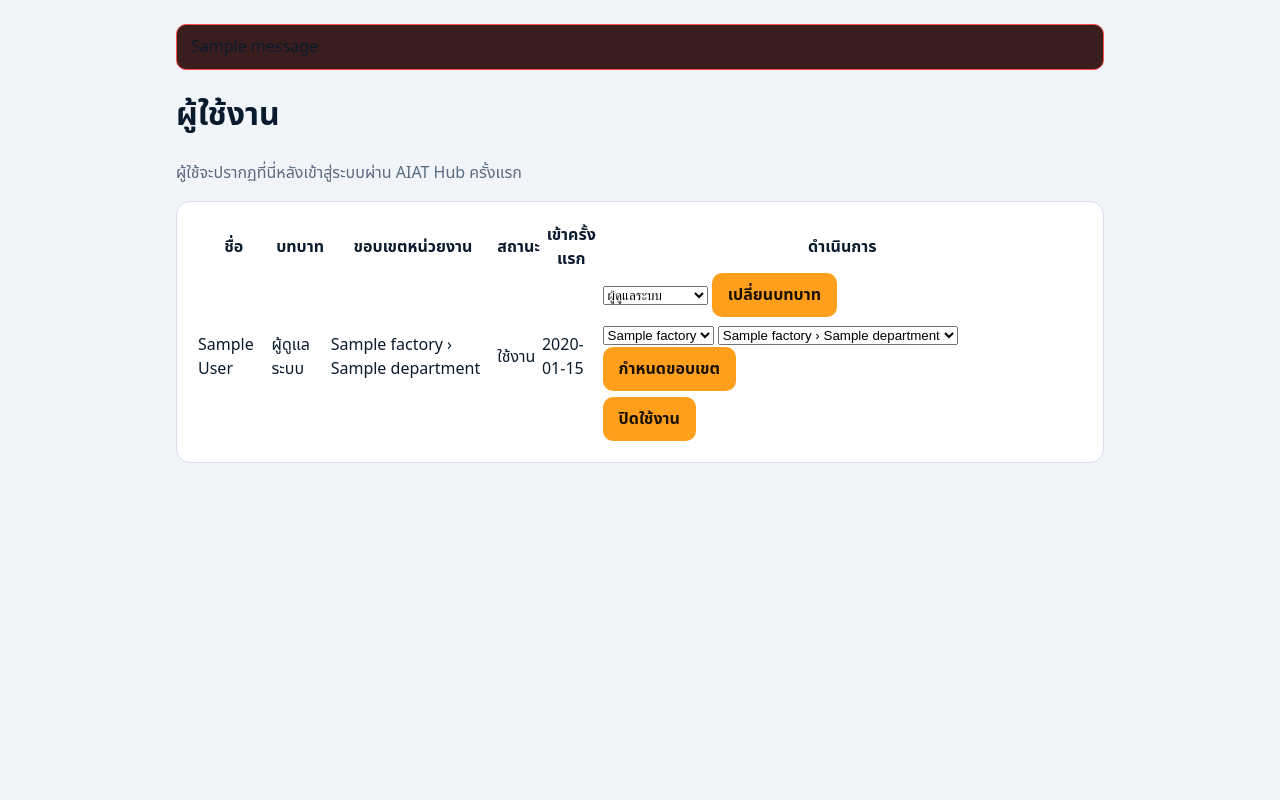
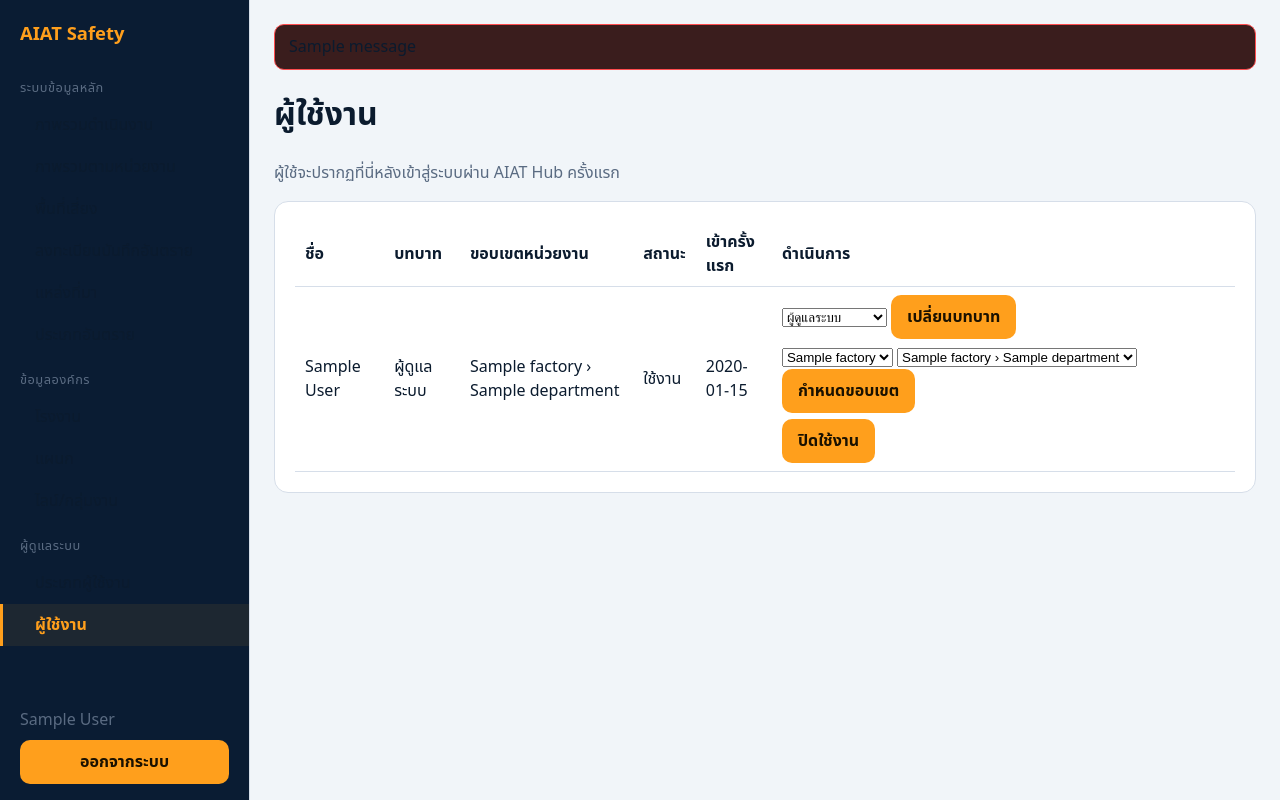
Before and after one commit to wexyzj123-hash/JoeKiattisak, a Flask app: page /admin/users in a window 1280 px wide. Run offline with Flask 3, Linux system fonts and the light colour scheme; the visitor is signed in with stand-in values (Sample User, id 1); data comes from the database, SQL or seed files in the repository; tables that the repository leaves empty hold one stand-in row (values such as "Sample post"); one stand-in notice (Sample message) is shown; parts of the project's set-up code (start-up, migrations or seed data) failed here and were passed over.

Commit message:
feat(safety): sidebar shell, placeholders and Phase 2 docs
Co-Authored-By: Claude Sonnet 5.5 <noreply@anthropic.com>
Claude-Session: https://claude.ai/code/session_014EQNQmJHP9a3NYCiw9Fuh7

```diff
--- a/safety/app.py
+++ b/safety/app.py
@@ -5,7 +5,7 @@ import hashlib
 import os
 from datetime import timedelta
 
-from flask import Flask
+from flask import Flask, g, request
 
 from shared.envfile import validate_secrets
 
@@ -35,11 +35,22 @@ def create_app(test_config: dict | None = None) -> Flask:
     install_csrf(app)
     app.before_request(load_user)
 
-    from .views import api, home, master, roles, sso, users
+    from .views import api, home, master, pages, roles, sso, users
+    app.register_blueprint(pages.bp)
     app.register_blueprint(users.bp)
     app.register_blueprint(master.bp)
     app.register_blueprint(roles.bp)
     app.register_blueprint(api.bp)
     app.register_blueprint(sso.bp)
     app.register_blueprint(home.bp)
+
+    @app.context_processor
+    def _nav():
+        if g.get("user") is None:
+            return {}
+        from .db import get_db
+        from .nav import nav_items
+        from .perms import user_permissions
+        return {"nav": nav_items(user_permissions(get_db(), g.user), request.path)}
+
     return app
--- /dev/null
+++ b/safety/nav.py
@@ -0,0 +1,50 @@
+"""safety/nav.py — เมนูด้านข้างตามภาพตัวอย่าง: 3 กลุ่ม, ซ่อนรายการที่ไม่มีสิทธิ์, ไฮไลต์หน้าปัจจุบัน"""
+from __future__ import annotations
+
+from dataclasses import dataclass
+
+
+@dataclass
+class Item:
+    label: str
+    href: str
+    active: bool = False
+
+
+@dataclass
+class Group:
+    title: str
+    items: list[Item]
+
+
+# (กลุ่ม, [(ชื่อเมนู, ลิงก์, สิทธิ์ที่ต้องมี)])
+MENU = (
+    ("ระบบข้อมูลหลัก", (
+        ("ภาพรวมดำเนินงาน", "/overview", "master.view"),
+        ("ภาพรวมตามหน่วยงาน", "/overview/departments", "master.view"),
+        ("พื้นที่เสี่ยง", "/master/risk-areas", "master.view"),
+        ("ลงทะเบียนบันทึกอันตราย", "/hazards", "hazard.report"),
+        ("แหล่งที่มา", "/master/hazard-sources", "master.view"),
+        ("ประเภทอันตราย", "/master/hazard-types", "master.view"),
+    )),
+    ("ข้อมูลองค์กร", (
+        ("โรงงาน", "/master/factories", "master.view"),
+        ("แผนก", "/master/departments", "master.view"),
+        ("ไลน์/กลุ่มงาน", "/master/lines", "master.view"),
+    )),
+    ("ผู้ดูแลระบบ", (
+        ("ประเภทผู้ใช้งาน", "/admin/roles", "roles.manage"),
+        ("ผู้ใช้งาน", "/admin/users", "users.manage"),
+    )),
+)
+
+
+def nav_items(user_permissions: set[str], current_path: str) -> list[Group]:
+    groups = [Group(title, [Item(label, href) for label, href, perm in items if perm in user_permissions])
+              for title, items in MENU]
+    groups = [g for g in groups if g.items]
+    matches = [i for g in groups for i in g.items
+               if current_path == i.href or current_path.startswith(i.href + "/")]
+    if matches:
+        max(matches, key=lambda i: len(i.href)).active = True        # ตรงที่สุดเพียงรายการเดียว
+    return groups
--- a/safety/templates/base.html
+++ b/safety/templates/base.html
@@ -6,5 +6,5 @@
 <title>{% block title %}AIAT Safety{% endblock %}</title>
 <link rel="stylesheet" href="/static/theme.css">
 </head>
-<body><main class="wrap">{% block body %}{% endblock %}</main></body>
+<body>{% block shell %}<main class="wrap">{% block body %}{% endblock %}</main>{% endblock %}</body>
 </html>
--- /dev/null
+++ b/safety/templates/coming_soon.html
@@ -0,0 +1,6 @@
+{% extends "layout.html" %}
+{% block title %}{{ title }} · AIAT Safety{% endblock %}
+{% block body %}
+<h1>{{ title }}</h1>
+<div class="card" style="max-width:none;margin:0"><p>เปิดใช้งานในเฟส 3 (ทะเบียนอันตรายและการประเมินความเสี่ยง)</p></div>
+{% endblock %}
--- /dev/null
+++ b/safety/templates/layout.html
@@ -0,0 +1,21 @@
+{% extends "base.html" %}
+{% block shell %}
+<div class="shell">
+  <aside class="sidebar">
+    <div class="brand">AIAT Safety</div>
+    {% for grp in nav %}
+    <div class="nav-group">{{ grp.title }}</div>
+    {% for i in grp.items %}<a class="nav-item{{ ' active' if i.active }}" href="{{ i.href }}">{{ i.label }}</a>{% endfor %}
+    {% endfor %}
+    <form method="post" action="/logout" class="nav-user">
+      <span>{{ g.user['name'] }}</span>
+      <input type="hidden" name="_csrf" value="{{ csrf_token() }}">
+      <button type="submit">ออกจากระบบ</button>
+    </form>
+  </aside>
+  <main class="content">
+    {% for m in get_flashed_messages() %}<div class="flash">{{ m }}</div>{% endfor %}
+    {% block body %}{% endblock %}
+  </main>
+</div>
+{% endblock %}
--- a/safety/templates/master_form.html
+++ b/safety/templates/master_form.html
@@ -1,7 +1,7 @@
-{% extends "base.html" %}
+{% extends "layout.html" %}
 {% block title %}{{ 'แก้ไข' if row else 'เพิ่ม' }}{{ td.label_th }} · AIAT Safety{% endblock %}
 {% block body %}
-<form method="post" class="card" style="max-width:520px;margin:6vh auto">
+<form method="post" class="card" style="max-width:520px;margin:0">
   <h1>{{ 'แก้ไข' if row else 'เพิ่ม' }}{{ td.label_th }}</h1>
   {% for e in errors %}<div class="flash">{{ e }}</div>{% endfor %}
   <input type="hidden" name="_csrf" value="{{ csrf_token() }}">
--- a/safety/templates/master_list.html
+++ b/safety/templates/master_list.html
@@ -1,4 +1,4 @@
-{% extends "base.html" %}
+{% extends "layout.html" %}
 {% block title %}{{ td.label_th }} · AIAT Safety{% endblock %}
 {% macro th(key, label) -%}
 <th><a href="?q={{ q | urlencode }}&sort={{ key }}&dir={{ 'desc' if sort == key and direction == 'asc' else 'asc' }}">{{ label }}{% if sort == key %} {{ '▲' if direction == 'asc' else '▼' }}{% endif %}</a></th>
--- a/safety/templates/roles.html
+++ b/safety/templates/roles.html
@@ -1,7 +1,6 @@
-{% extends "base.html" %}
+{% extends "layout.html" %}
 {% block title %}ประเภทผู้ใช้งาน · AIAT Safety{% endblock %}
 {% block body %}
-{% for m in get_flashed_messages() %}<div class="flash">{{ m }}</div>{% endfor %}
 <h1>ประเภทผู้ใช้งาน</h1>
 {% for r in roles %}
 <form method="post" class="card" style="max-width:none;margin:12px 0">
--- a/safety/templates/users.html
+++ b/safety/templates/users.html
@@ -1,7 +1,6 @@
-{% extends "base.html" %}
+{% extends "layout.html" %}
 {% block title %}ผู้ใช้งาน · AIAT Safety{% endblock %}
 {% block body %}
-{% for m in get_flashed_messages() %}<div class="flash">{{ m }}</div>{% endfor %}
 <h1>ผู้ใช้งาน</h1>
 <p style="color:var(--muted)">ผู้ใช้จะปรากฏที่นี่หลังเข้าสู่ระบบผ่าน AIAT Hub ครั้งแรก</p>
 <div class="card" style="max-width:none;margin:0;overflow-x:auto">
--- a/shared/theme.css
+++ b/shared/theme.css
@@ -20,3 +20,17 @@ button, .btn { background: var(--accent); color: var(--accent-ink); border: 0; b
 .tile { display: grid; gap: 6px; color: inherit; text-decoration: none; position: relative; }
 .tile:hover { border-color: var(--accent); }
 .badge { position: absolute; top: 12px; right: 12px; background: var(--danger); color: #fff; border-radius: 999px; padding: 2px 9px; font-size: .8rem; font-weight: 700; }
+
+/* โครงหน้า Safety: เมนูด้านข้าง + เนื้อหา */
+.shell { display: grid; grid-template-columns: 250px 1fr; min-height: 100vh; }
+.sidebar { background: #0a1c33; border-right: 1px solid var(--line); padding: 16px 0; display: flex; flex-direction: column; }
+.brand { font-weight: 800; font-size: 1.15rem; padding: 4px 20px 16px; color: var(--accent); }
+.nav-group { padding: 14px 20px 6px; color: var(--muted); font-size: .8rem; letter-spacing: .04em; }
+.nav-item { display: block; padding: 9px 20px 9px 32px; color: var(--text); text-decoration: none; border-left: 3px solid transparent; }
+.nav-item:hover { background: rgba(255,255,255,.05); }
+.nav-item.active { color: var(--accent); border-left-color: var(--accent); background: rgba(255,159,28,.08); font-weight: 700; }
+.nav-user { margin-top: auto; padding: 16px 20px 0; display: grid; gap: 8px; color: var(--muted); }
+.content { padding: 24px; min-width: 0; }
+table th, table td { text-align: left; padding: 8px 10px; border-bottom: 1px solid var(--line); }
+a { color: var(--accent); }
+@media (max-width: 800px) { .shell { grid-template-columns: 1fr; } .sidebar { flex-direction: row; flex-wrap: wrap; padding: 8px; } .nav-group { width: 100%; padding: 8px 12px 0; } .nav-item { padding: 8px 12px; border-left: 0; } .nav-user { margin: 0; } }
```
Also changed, not shown: safety/templates/home.html (+3 -10 lines), safety/views/pages.py (added, +30 -0 lines), tests/safety/test_nav.py (added, +84 -0 lines), README.md.
